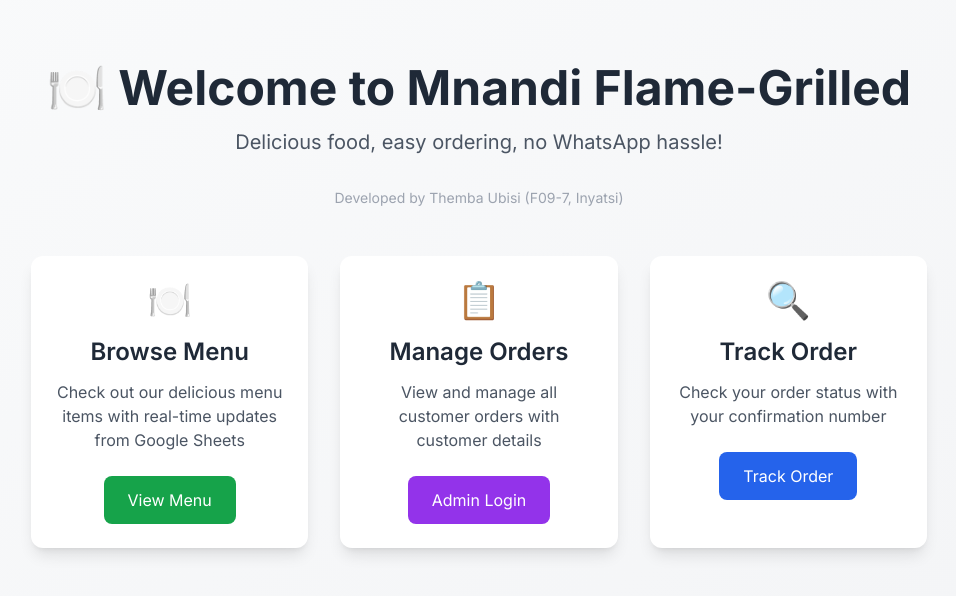
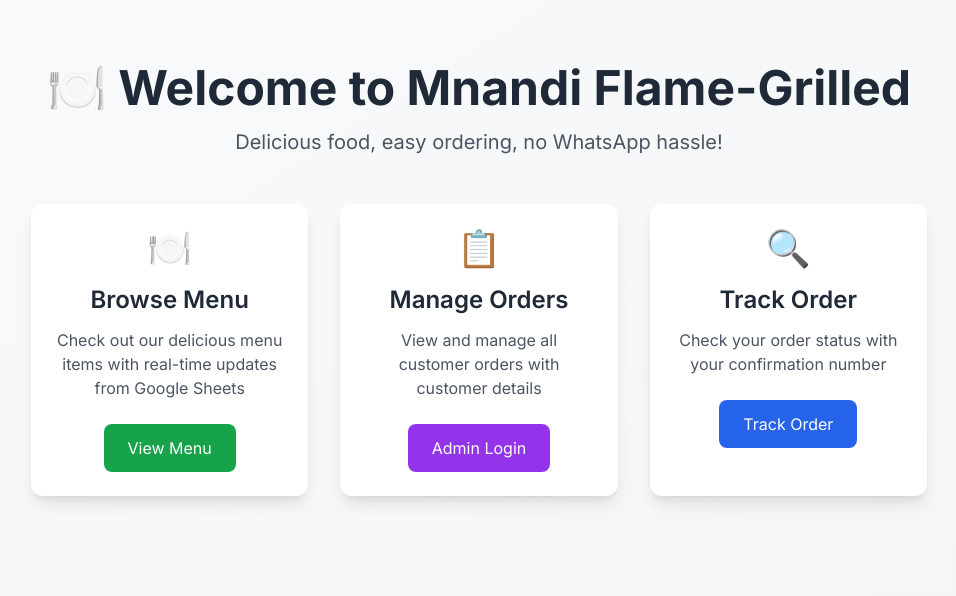
Before and after one commit to ReginalThembaubisi/mnandi-flamed-grilled, a Next.js app: page / in a window 1280 px wide. Shown: the top 596 px of the page, without its empty margins (161-1117 px from the left). Built offline with nearby package versions, Linux system fonts and the light colour scheme.

Commit message:
Remove visible developer credits for privacy

```diff
--- a/src/app/admin/login/page.tsx
+++ b/src/app/admin/login/page.tsx
@@ -42,7 +42,7 @@ export default function AdminLogin() {
             <div className="text-4xl mb-4">👨‍🍳</div>
             <h1 className="text-3xl font-bold text-gray-800">Admin Login</h1>
             <p className="text-gray-600 mt-2">Mnandi Flame-Grilled Management</p>
-            <p className="text-xs text-gray-400 mt-1">Developed by Themba Ubisi</p>
+            {/* Developer credit removed for privacy */}
           </div>
 
           <form onSubmit={handleLogin} className="space-y-6">
--- a/src/app/page.tsx
+++ b/src/app/page.tsx
@@ -11,9 +11,7 @@ export default function Home() {
           <p className="text-xl text-gray-600 mb-8">
             Delicious food, easy ordering, no WhatsApp hassle!
           </p>
-          <p className="text-sm text-gray-400 mb-4">
-            Developed by Themba Ubisi (F09-7, Inyatsi)
-          </p>
+          {/* Developer credit removed for privacy */}
         </div>
 
         <div className="grid grid-cols-1 md:grid-cols-3 gap-8 max-w-4xl mx-auto">
```
